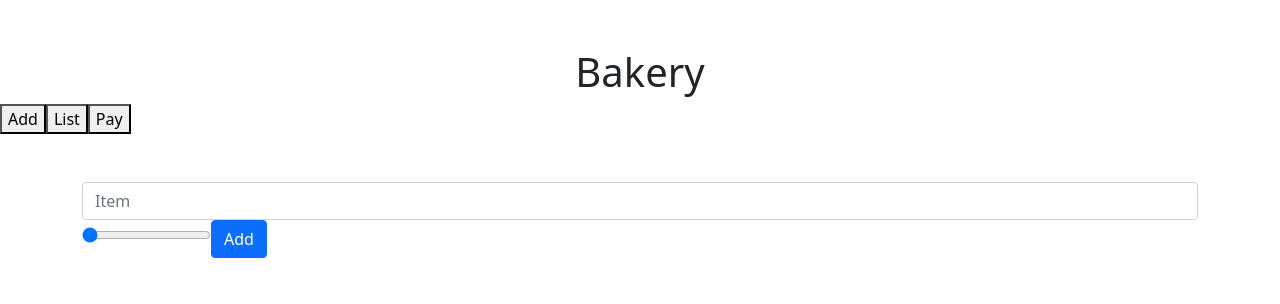
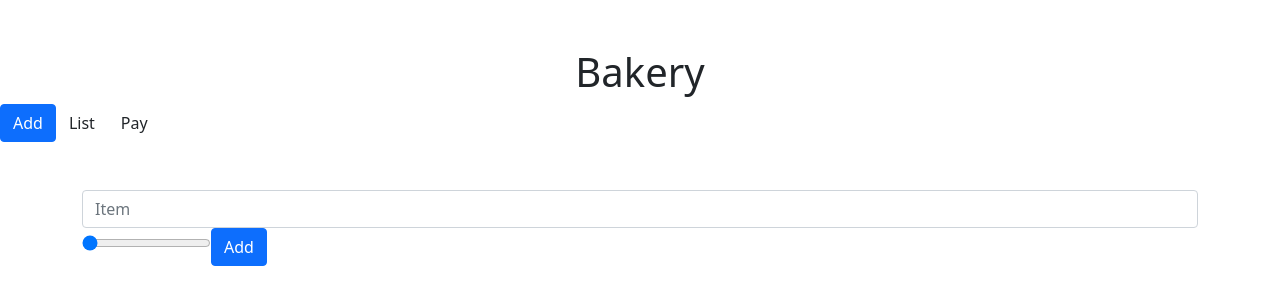
Before and after one commit to EverFJ/bakery, a React (Create React App) app: page / in a window 1280 px wide. Shown: the top 304 px of the page. Built offline with nearby package versions, Linux system fonts and the light colour scheme.

Commit message:
mapping list items

```diff
--- a/src/App.js
+++ b/src/App.js
@@ -27,32 +27,31 @@ class App extends React.Component {
   addItem = (itemName, itemPrice) => {
     let newItems = [...this.state.items, { name: itemName, price: itemPrice }];
     this.setState({ items: newItems });
-    console.log("items", this.state.items);
   };
 
   handleSubmit = () => {};
 
   render() {
+    console.log("items", this.state.items);
+
     // console.log(this.selectAdd);
     return (
       <>
         <h1 className="text-center mt-5">Bakery</h1>
-        <Button
-          onClick={this.selectAdd}
-          // isSelected={this.state.activeTab === children ? true : false}
-          children="Add"
-        />
+        <Button onClick={this.selectAdd} isSelected={this.state.activeTab}>
+          Add
+        </Button>
         <Button
           onClick={this.selectList}
-          // isSelected={this.state.activeTab === children ? true : false}
-          children="List"
-        />
+          isSelected={this.state.activeTab}
+          items={this.state.items}
+        >
+          List
+        </Button>
 
-        <Button
-          onClick={this.selectPay}
-          // isSelected={this.state.activeTab === children}
-          children="Pay"
-        />
+        <Button onClick={this.selectPay} isSelected={this.state.activeTab}>
+          Pay
+        </Button>
         {this.state.activeTab === "add" && <Add addItem={this.addItem} />}
         {this.state.activeTab === "list" && <List />}
         {this.state.activeTab === "pay" && <Pay />}
--- a/src/components/Add.jsx
+++ b/src/components/Add.jsx
@@ -18,9 +18,6 @@ class Add extends React.Component {
   };
 
   render() {
-    // console.log("productName", this.state.productName);
-    // console.log("price", this.state.price);
-    console.log(this.props);
     return (
       <div className="container mt-5">
         {/* <h1>Add</h1> */}
@@ -40,10 +37,9 @@ class Add extends React.Component {
         />
         <button
           className="btn btn-primary"
-          // onClick={this.props.addItem(
-          //   this.state.productName,
-          //   this.state.price
-          // )}
+          onClick={() => {
+            this.props.addItem(this.state.productName, this.state.price);
+          }}
         >
           Add
         </button>
--- a/src/components/Button.jsx
+++ b/src/components/Button.jsx
@@ -2,9 +2,16 @@ import React from "react";
 
 class Button extends React.Component {
   render() {
+    // console.log(this.props);
     return (
       <>
-        <button className="" onClick={this.props.onClick}>
+        <button
+          className={`btn ${
+            this.props.isSelected === this.props.children.toLowerCase() &&
+            "btn-primary"
+          }`}
+          onClick={this.props.onClick}
+        >
           {this.props.children}
         </button>
       </>
--- a/src/components/List.jsx
+++ b/src/components/List.jsx
@@ -2,9 +2,15 @@ import React from "react";
 
 class List extends React.Component {
   render() {
+    console.log(this.props);
     return (
       <>
         <h1>List</h1>
+        <ul className="list-group">
+          {this.props.items.map((elem) => {
+            <li className="list-group-item">{elem}</li>;
+          })}
+        </ul>
       </>
     );
   }
```
